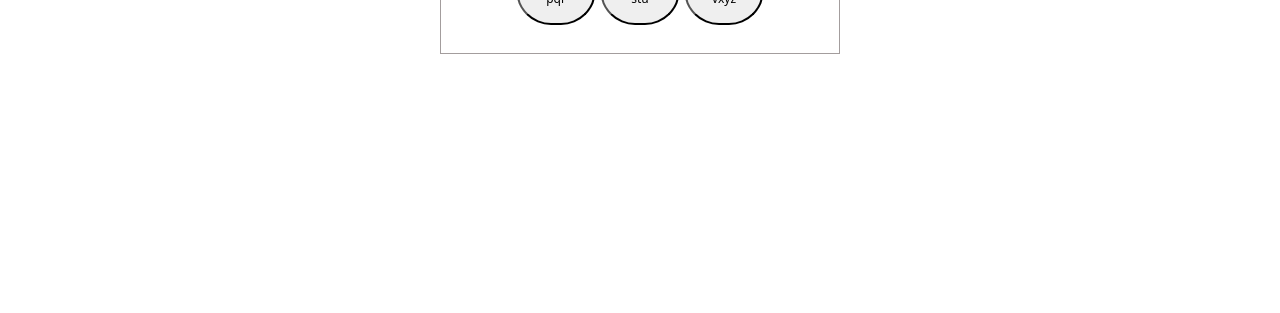
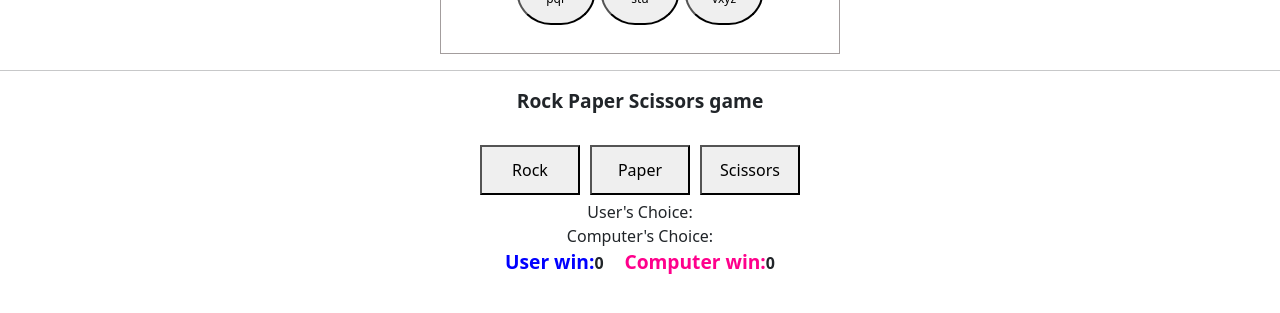
Before and after one commit to SekarMurugesan/5stars, a React (Create React App) app: page / in a window 1280 px wide. Shown: the part 499-812 px from the top of the page. Built offline with nearby package versions, Linux system fonts and the light colour scheme.

Commit message:
paper game

```diff
--- a/src/App.css
+++ b/src/App.css
@@ -23,8 +23,22 @@
   border: 1px solid rgb(163, 157, 157);
   margin: auto;
 }
-
-/*keyboard*/
 .keyboard button {border-radius: 70px; width: 80px;height: 70px;margin: 2px;
  font-size: 12px;}
  .visibility-hidden {visibility: hidden;}
+
+ /*paper game*/
+ .heading {font-size: larger;font-weight: bolder;text-align: center;}
+ .papergame {
+  display: flex;
+  justify-content: center;
+  max-width: 400px;
+  height: 60px;
+  margin: auto;
+ }
+ .papergame button {width: 100px;height: 50px;margin: 5px}
+ .papergame button:hover {background-color: rgb(14, 230, 89) ;}
+ .active {z-index: 2;}
+ .result {white-space: pre;text-align: center; height: 150px;}
+.userwin {color: blue; font-size: larger; font-weight: bolder;}
+.computerwin {color: rgb(255, 0, 140); font-size: larger; font-weight: bolder;}
--- a/src/App.js
+++ b/src/App.js
@@ -2,6 +2,7 @@ import React, { useState} from 'react'
 import { Rating } from 'react-simple-star-rating'
 import "bootstrap/dist/css/bootstrap.min.css"
 import './App.css';
+import { button } from 'react-bootstrap';
 
 
 
@@ -201,6 +202,38 @@ function App() {
                                          text.value=text.value+""}
                                       }
 
+          //paper game
+          const [user, setUser] = useState("")
+          const [computer, setComputer] = useState("")
+          const [active, setactive] = useState('')
+          const [usercount, setusercount] = useState(0)
+          const [computercount, setcomputercount] = useState(0)
+          const [win, setwin] = useState("")
+
+          const userChoice=(callback)=>{
+            let x=Math.floor(Math.random()*3)+1
+            if(x===1){setactive(1);setComputer('Rock')}
+            else if(x===2){setactive(2);setComputer('Paper')}
+            else {(setactive(3));setComputer('Scissors')};
+            callback()}
+
+          const computerChoice=()=>{
+            if(user=='Rock' && computer=='Paper'){setusercount(usercount+1);setwin("user wins!")}
+            else if(user=='Rock' && computer=='Scissors'){setusercount(usercount+1);setwin("user wins!")}
+            else if(user=='Paper' && computer=='Scissors'){setusercount(usercount+1);setwin("user wins!")}
+            else if(user=='Paper' && computer=='Rock'){setcomputercount(computercount+1);setwin("computer wins!")}
+            else if(user=='Scissors' && computer=='Rock'){setcomputercount(computercount+1);setwin("computer wins!")}
+            else if(user=='Scissors' && computer=='Paper'){setcomputercount(computercount+1);setwin("computer wins!")}
+            }
+
+
+
+
+
+
+
+
+
   return (
     <>
     {/*5star rating */}
@@ -229,10 +262,21 @@ function App() {
      <button onClick={Myfuncnine}><div>9</div>vxyz<div></div></button>
      </div>
      </div>
+     <hr/>
 
-
-
-
+     {/*paper game*/}
+     <div className='heading'>Rock Paper Scissors game</div><br/>
+     <div className="papergame">
+     <button className={active===1?"active":""} onClick={(e)=>{setUser(e.target.value);setactive(1);userChoice(computerChoice)}} value="Rock">Rock</button>
+     <button className={active===2?"active":""} onClick={(e)=>{setUser(e.target.value);setactive(2);userChoice(computerChoice)}} value="Paper">Paper</button>
+     <button className={active===3?"active":""} onClick={(e)=>{setUser(e.target.value);setactive(3);userChoice(computerChoice)}} value="Scissors">Scissors</button>
+     </div>
+     <div className='result'>
+     <div>User's Choice:<b>{user}</b></div>
+     <div>Computer's Choice:<b>{computer}</b></div>
+     <div><span className='userwin'>User win:</span><b>{usercount}</b>     <span className='computerwin'>Computer win:</span><b>{computercount}</b></div>
+     </div>
+     <hr/>
     </>
 
   );
```
